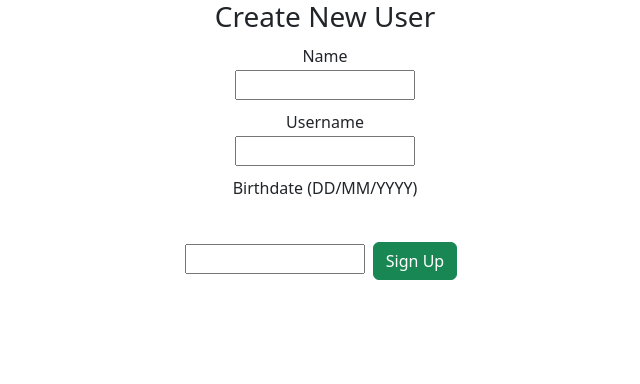
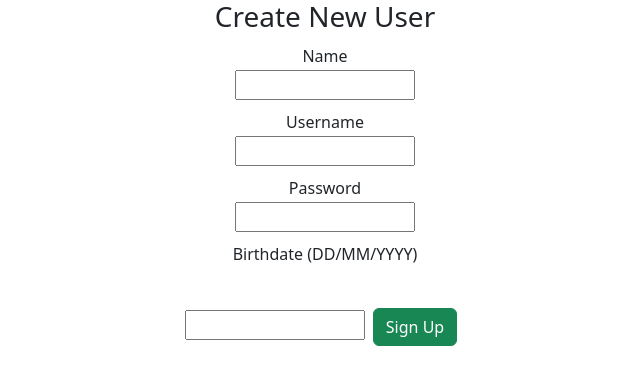
Before and after one commit to YoungLemon1/WhatsApp-Clone, a React (Create React App) app in the folder frontend/: page /signup in a window 1280 px wide. Shown: the top 384 px of the page, without its empty margins (315-955 px from the left). Built offline with nearby package versions, Linux system fonts and the light colour scheme.

Commit message:
implemented password

```diff
--- a/frontend/src/components/login.js
+++ b/frontend/src/components/login.js
@@ -4,8 +4,10 @@ import { useNavigate } from "react-router-dom";
 import "bootstrap/dist/css/bootstrap.min.css";
 import Axios from "axios";
 function Login({ setUser, setLoggedIn }) {
+  const [username, setUsername] = useState("");
+  const [password, setPassword] = useState("");
   const [usernameFooter, setUsernameFooter] = useState();
-  const [username, setUsername] = useState("");
+  const [passwordFooter, setPasswordFooter] = useState();
   const [error, setError] = useState("");
   const navigate = useNavigate();
   async function loginUser() {
@@ -13,20 +15,26 @@ function Login({ setUser, setLoggedIn }) {
       console.log("Error: empty username");
       setUsernameFooter("Please enter your username");
       return;
+    } else if (!password) {
+      console.log("Error: empty password");
+      setPasswordFooter("Please enter your password");
+      return;
     }
+
     try {
       const res = await Axios.get(
         `http://localhost:5000/users/username/${username}`
       );
       const data = res.data;
       console.log(data);
-      if (data === null) {
+      if (data === null || password !== data.password) {
         setError("Username or password is incorrect. Please try again.");
         return;
       }
       await setUser(data);
       setUsername("");
       setUsernameFooter("");
+      setPasswordFooter("");
       setLoggedIn(true);
       console.log(`User ${data.username} logged in successfully`);
     } catch (error) {
@@ -53,7 +61,15 @@ function Login({ setUser, setLoggedIn }) {
         ></input>
         <small>{usernameFooter}</small>
         <label htmlFor="password">Password</label>
-        <input id="password" name="password" disabled></input>
+        <input
+          id="password"
+          name="password"
+          onChange={(event) => {
+            setPassword(event.target.value);
+            setPasswordFooter("");
+          }}
+        ></input>
+        <small>{passwordFooter}</small>
         <div>
           <Button id="login" name="login" variant="success" onClick={loginUser}>
             login
--- a/frontend/src/components/signup.js
+++ b/frontend/src/components/signup.js
@@ -9,6 +9,7 @@ import DatePicker from "react-datepicker";
 function Signup() {
   const [name, setName] = useState("");
   const [username, setUsername] = useState("");
+  const [password, setPassword] = useState("");
   const [birthdate, setBirthdate] = useState();
   const role = "user";
   const navigate = useNavigate();
@@ -33,7 +34,7 @@ function Signup() {
   const createUser = async (event) => {
     event.preventDefault();
 
-    if (!name || !username) {
+    if (!name || !username || !password) {
       alert("Please fill in all required fields.");
       return;
     }
@@ -58,22 +59,31 @@ function Signup() {
     <div>
       <form id="signup" className="user-form" onSubmit={createUser}>
         <h3>Create New User</h3>
-        <label>Name</label>
+        <label htmlFor="name">Name</label>
         <input
           required
           id="name"
           name="name"
           onChange={(e) => setName(e.target.value)}
         ></input>
-        <label>Username</label>
+        <label htmlFor="username">Username</label>
         <input
           required
           id="username"
           name="username"
           onChange={(e) => setUsername(e.target.value)}
         ></input>
-        <label>Birthdate (DD/MM/YYYY)</label>
+        <label htmlFor="password">Password</label>
+        <input
+          required
+          id="password"
+          name="username"
+          onChange={(e) => setPassword(e.target.value)}
+        ></input>
+        <label htmlFor="birthdate">Birthdate (DD/MM/YYYY)</label>
         <DatePicker
+          id="birthdate"
+          name="birthdate"
           selected={birthdate}
           dateFormat="dd/MM/yyyy"
           showDayMonthYearPicker
```
